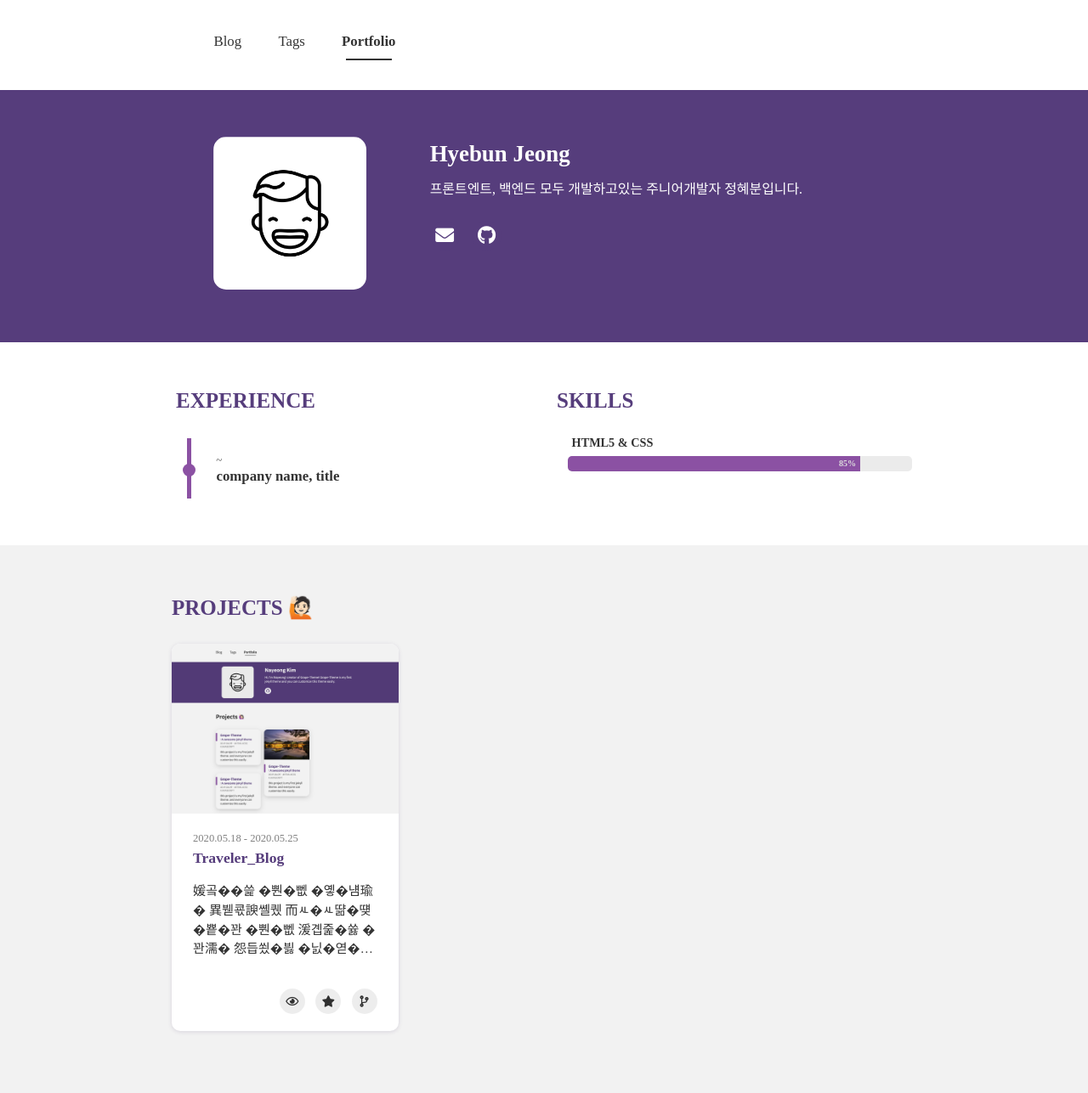
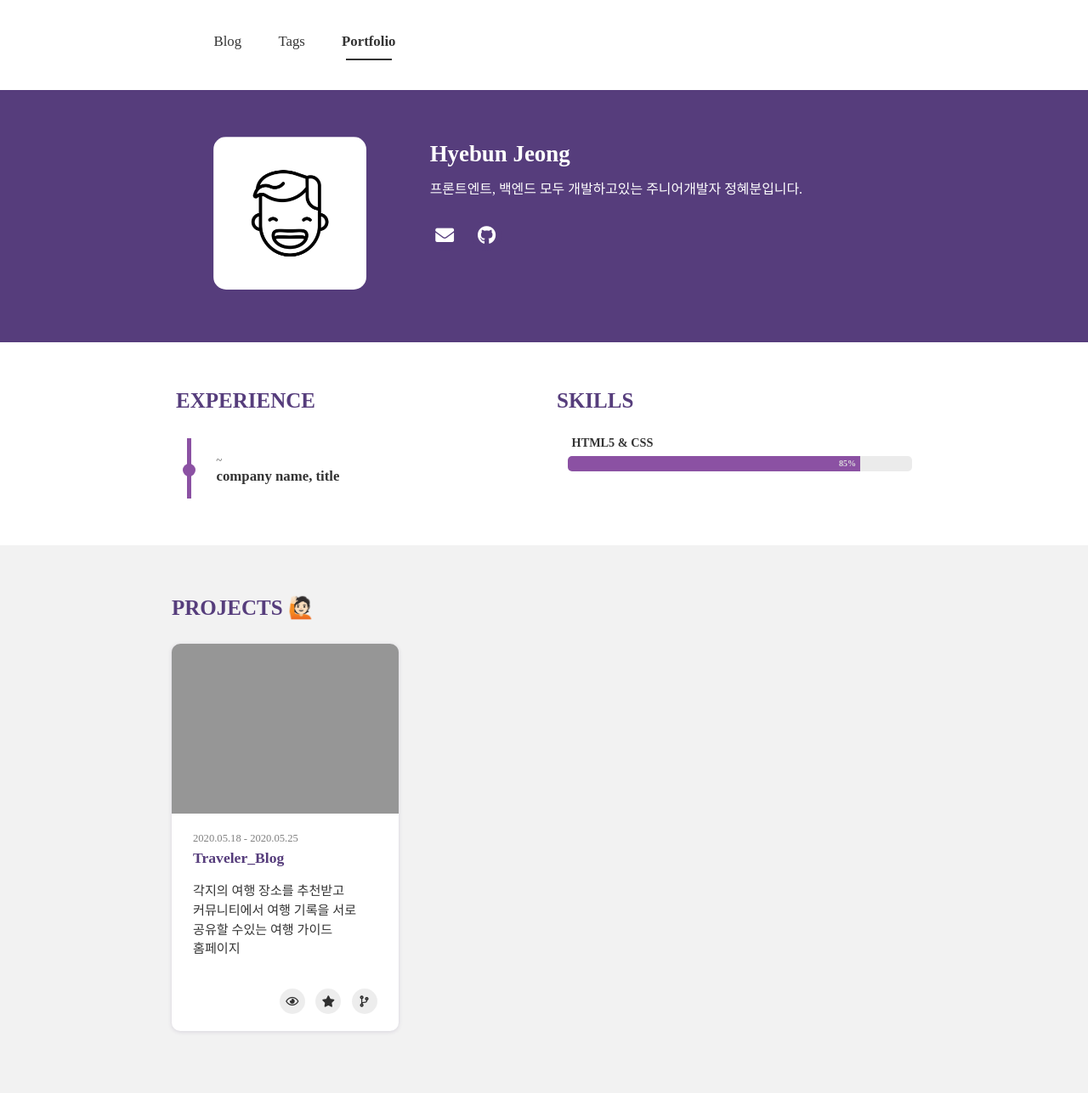
Before and after one commit to hyebun96/hyebun96.github.io, a Jekyll site: the page built from portfolio.html, in a window 1280 px wide. Shown: the whole page at 85% size. Built offline with Jekyll 4.4.1, drawn with Linux system fonts in a browser that asks for light colours; nearby versions of some CDN libraries; some web fonts are replaced.

Commit message:
project update

```diff
--- a/_data/projects.yml
+++ b/_data/projects.yml
@@ -2,13 +2,13 @@
     print : True # If 'False' is selected, it will not be displayed in 'home.html > aside > .proj-content'.
     modal : False # If 'True' is selected, modal can open in 'portfolio.html'.
     url : https://github.com/hyebun96/traveler # Full URL
-    image : "portfolio.png" # path: assets/project/
+    image : "traveler.gif" # path: assets/project/
     date : 2020.05.18 - 2020.05.25
     title : Traveler_Blog
-    summary :  �뿬�뻾�옄釉붾줈洹�
-    description : 媛곸��쓽 �뿬�뻾 �옣�냼瑜� 異붿쿇諛쏄퀬 而ㅻ�ㅻ땲�떚�뿉�꽌 �뿬�뻾 湲곕줉�쓣 �꽌濡� 怨듭쑀�븷 �닔�엳�뒗 �뿬�뻾 媛��씠�뱶 �솃�럹�씠吏�
+    summary :  여행블로그
+    description : 각지의 여행 장소를 추천받고 커뮤니티에서 여행 기록을 서로 공유할 수있는 여행 가이드 홈페이지
     contents :
-        - title : 1. 釉붾줈洹� 泥� �솕硫� 援ъ꽦
+        - title : 1. 여행지소개
           image : home.png
           description : <li>Responsive Layout</li>
             <li>User Profile</li>
```
Also changed, not shown: 1 other file.
